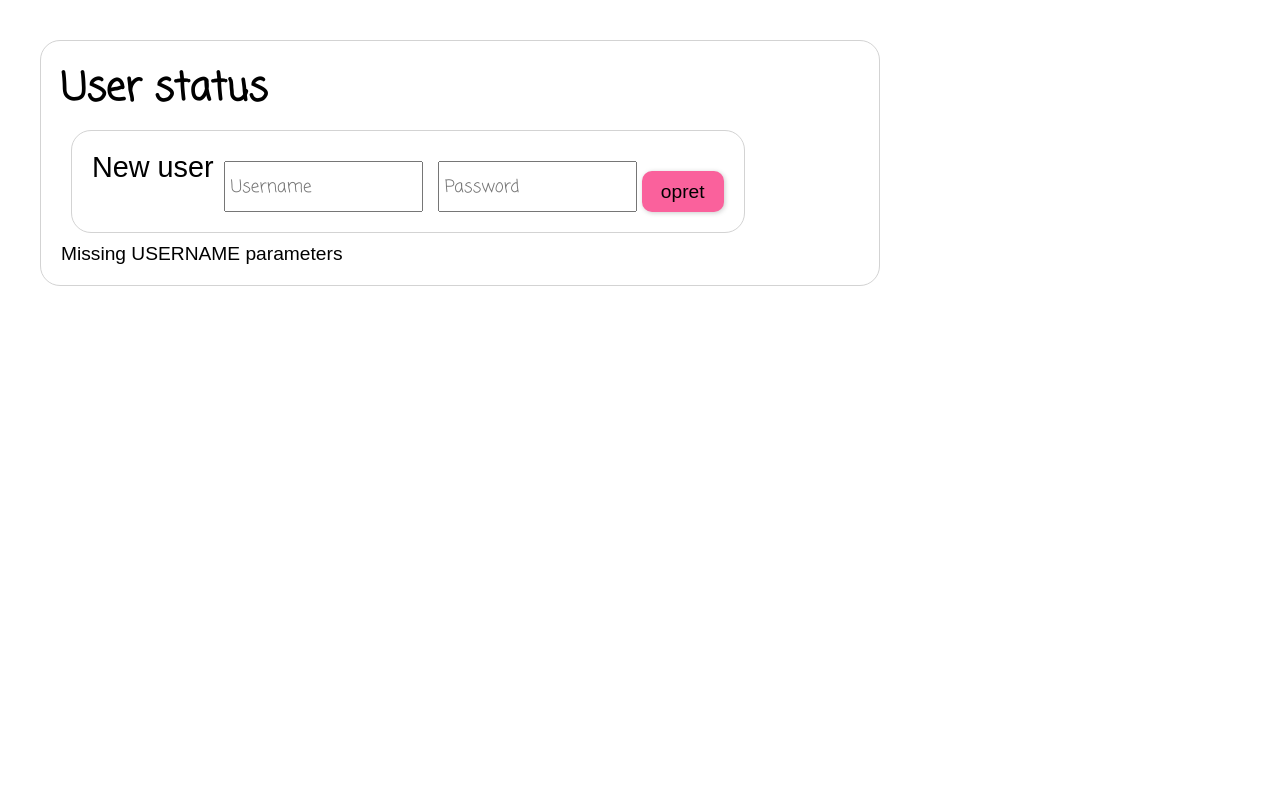
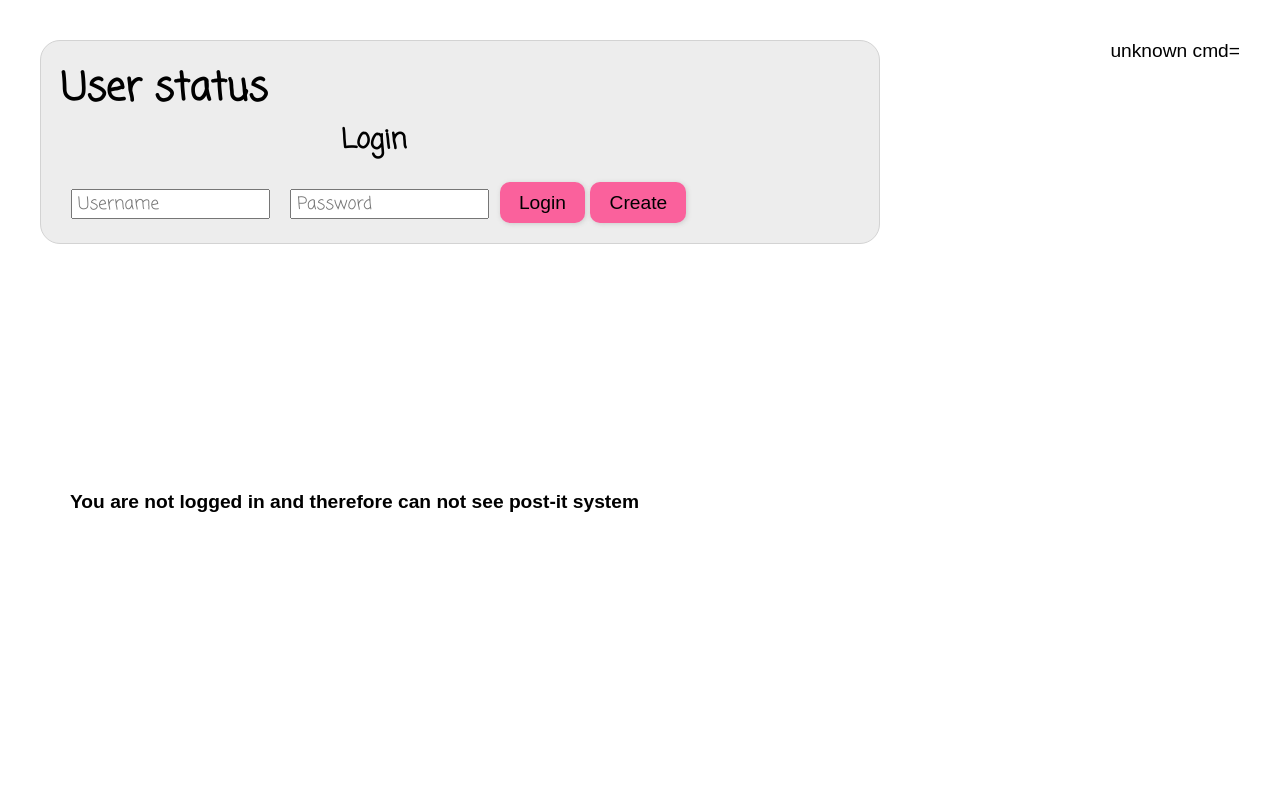
Before and after one commit to okomaro/post-it-system, a PHP site: page / in a window 1280 px wide. Run offline with PHP 8.4, Linux system fonts and the light colour scheme; some libraries are stand-ins or nearby versions.

Commit message:
switch functions system

```diff
--- a/css/style.css
+++ b/css/style.css
@@ -12,14 +12,10 @@ body {
 	font-size: 1.2em;
 	display: flex;
 	flex-wrap: wrap;
-	justify-content: flex-start;
+	justify-content: space-between;
 }
 
 .container {
-/*
-	display: flex;
-	flex-wrap: wrap;
-*/
 	padding: 20px;
 	align-self: flex-start;
 }
@@ -27,7 +23,6 @@ body {
 .user-form {
 	display: flex;
 	flex-wrap: wrap;
-	justify-content: space-between;
 	min-width: 360px;
 	border-radius: 20px;
 	border: 1px solid lightgray;
@@ -35,13 +30,15 @@ body {
 /*	background-color: #ededed;*/
 }
 
+
 .welcome-field {
 	display: flex;
 	flex-wrap: wrap;
-/*	justify-content:flex-start;*/
+	justify-content: space-between;
 	width: 70%;
 	border-radius: 20px;
 	border: 1px solid lightgray;
+	background-color: #ededed;
 	order: -1;
 }
 
@@ -54,10 +51,11 @@ body {
 	justify-content: center;
 }
 
+
 .sidebar {
 	display: flex;
 	flex-wrap: wrap;
-	width: 30%;
+	width: 24%;
 	min-width: 360px;
 	border-radius: 20px;
 	background-color: #ededed;
@@ -65,6 +63,17 @@ body {
 	order: 1;
 }
 
+.notice{
+	position: absolute;
+	top:30%;
+	left:30%;
+	border: 1px solid red;
+/*	background-color: #ededed;*/
+	color: #F50D11;
+	border-radius: 20px;
+	min-width: 360px;
+	padding: 40px;
+}
 
 .footer-tools {
 	display: flex;
@@ -80,10 +89,10 @@ body {
 }
 
 .postit {
-	width: 40vw;
-	max-width: 35vh;
-	height: 40vw;
-	max-height: 35vh;
+	width: 38vw;
+	max-width: 34vh;
+	height: 38vw;
+	max-height: 34vh;
 	margin: 10px;
 	padding: 10px;
 	border-bottom-right-radius: 150px 10px;
@@ -195,6 +204,7 @@ p {
 strong {
 /*	margin-top: 30px;*/
 	text-align: center;
+	margin-left: 30px;
 }
 .name {
 	position: absolute;
--- a/index.php
+++ b/index.php
@@ -1,4 +1,51 @@
-<?php session_start(); ?><!DOCTYPE html>
+<?php session_start();
+require_once('util.php');
+
+$cmd = $_POST['cmd'] ?? null;
+
+	switch ($cmd){
+		case 'createuser':
+			$un = filter_input(INPUT_POST, 'un') or die('Missing or illegal un parameter');
+			$pw = filter_input(INPUT_POST, 'pw') or die('Missing or illegal pw parameter');
+			if (createUser($un, $pw) > 0){
+				loginUser($un, $pw);
+			}
+			else {
+				echo '<div class="container notice"><p>Unable to create user - username already exists<p></div>';
+			}
+			break;
+		case 'login':
+//			echo 'checklogin';
+			$un = filter_input(INPUT_POST, 'un') or die('Missing or illegal un parameter');
+			$pw = filter_input(INPUT_POST, 'pw') or die('Missing or illegal pw parameter');
+			loginUser($un, $pw);
+			break;
+
+		case 'logout':
+			logoutUser();
+			break;
+
+		case 'create_postit':
+			create_postit();
+			break;
+
+		case 'delete_postit':
+			delete_postit();
+			break;
+
+		case 'choose_color':
+			choose_color();
+			break;
+
+		default:
+			// ignore
+			echo 'unknown cmd='.$cmd;
+
+	}
+
+
+
+?><!DOCTYPE html>
 <html lang="en">
 
 <head>
@@ -34,99 +81,28 @@
 
 <body>
 
+
 <div class="container welcome-field">
 
 	<h1>User status</h1>
 
+
+<form action="<?=$_SERVER['PHP_SELF']?>" method="post">
+	<div>
 <?php
-	if(!isset($_SESSION['uid'])){ ?>
-
-
-<form id="new-user" action="" method="post">
-	<div class="container user-form">
-		<legend>New user</legend>
-		<input type="text" name="un" placeholder="Username" autocomplete="off" required >
-		<input type="password" name="pw" placeholder="Password" autocomplete="off" required>
-		<button  class="submit-button" type="submit">opret</button>
+	if (isset($_SESSION['uid'])){ ?>
+		<h2>Logged in as <?=$_SESSION['uname']?></h2>
+		<button class="submit-button" type="submit" name="cmd" value="logout">Logout</button>
+<?php } else { ?>
+		<h2>Login</h2>
+		<input type="text" name="un" placeholder="Username" required>
+		<input type="password" name="pw" placeholder="Password" required>
+		<button class="submit-button" type="submit" name="cmd" value="login">Login</button>
+		<button class="submit-button" type="submit" name="cmd" value="createuser">Create</button>
+<?php } ?>
 	</div>
-	<?php
-
-	$un = filter_input(INPUT_POST, 'un') or die ('Missing USERNAME parameters');
-	$pw = filter_input(INPUT_POST, 'pw') or die ('Missing PASSWORD parameters');
-	$pwhash = password_hash($pw, PASSWORD_DEFAULT);
-
-	require_once('dbcon.php');
-
-    $sql = 'INSERT INTO users (username, pwhash) VALUES (?, ?)';
-    $stmt = $link->prepare($sql);
-    $stmt->bind_param('ss', $un, $pwhash);
-		$stmt->execute();
-
-		if($stmt->affected_rows > 0) {
-		echo 'USER '.$un.' IS CREATED'.PHP_EOL;
-		}
-
-		else {
-		echo 'Can not create user '.$un.'. It already exists. Please use another name'.PHP_EOL;
-		 }
-		?>
 </form>
 
-	<p> or </p>
-
-<form id="login" action="" method="post">
-
-	<div class="container user-form">
-		<legend>Login</legend>
-		<input type="text" name="un" placeholder="Username" required autocomplete="off">
-		<input type="password" name="pw" placeholder="Password" required autocomplete="off">
-		<button class="submit-button" type="submit">login</button>
-	</div>
-
-<?php
-	$un = filter_input(INPUT_POST, 'un') or die ('Missing USER NAME parameters');
-	$pw = filter_input(INPUT_POST, 'pw') or die ('Missing PASSWORD parameters');
-
-	require_once('dbcon.php');
-
-    $sql = 'select id, pwhash from users where username=?;';
-    $stmt = $link->prepare($sql);
-    $stmt->bind_param('s', $un);
-		$stmt->execute();
-
-		$stmt->bind_result($id, $pwhash);
-
-		while($stmt->fetch()){}
-
-			if (password_verify($pw, $pwhash)){
-
-			echo '<strong>WELCOME user '.$un.' with id:</strong>'.$id.PHP_EOL;
-			$_SESSION['uid']=$id;
-			$_SESSION['uname']=$un;
-
-			}
-
-
-			else {
-			echo 'ILLEGAL passord for USER '.$un.''.PHP_EOL;
-			}
-?>
-
-</form>
-
-
-
-<?php	}
-	else { ?>
-
-	<strong>Currently logged in as <?=$_SESSION['uname']?> with id=<?=$_SESSION['uid']?></strong>
-		<form action="logout.php" method="post">
-			<button class="second-button" type="submit">Logout</button>
-		</form>
-
-<?php	}
-
-?>
 
 
 </div> <!--		end of welcome-field	-->
@@ -141,17 +117,18 @@
 	<div class=" container sidebar">
 
 		<h2>Post-it hvad man vil</h2>
-		<div>
+
 			<form action="new_post_it.php" method="post">
 				<h3>Overskrift:</h3>
 				<input class="textfield-small" type="text" name="headertext"  placeholder="Overskrift" autocomplete="off" required><br/>
 				<h3>Huskenote:</h3>
-				<textarea class="textfield-large" type="" name="bodytext" placeholder="Hvad skal man huske?" autocomplete="off" required></textarea>
+				<textarea class="textfield-large" type="text" name="bodytext" placeholder="Hvad skal man huske?" autocomplete="off" required></textarea>
 
 				<h3>Post-it farve:</h3>
 
+
 				<?php
-		  require_once('dbcon.php');
+		  require('dbcon.php');
 		    $sql = 'select id, colorname from color';
 		    $stmt = $link->prepare($sql);
 		    $stmt->execute();
@@ -162,34 +139,46 @@
 		  ?>
 
 				<br/>
-				<button class="submit-button" name="submit" type="submit" value="submit-true"> Post it!</button>
+				<button class="submit-button" name="cmd" type="submit" value="submit-true"> Post it!</button>
 				<button class="second-button" name="reset" type="reset" value="reset">nullstil</button>
 
 			</form>
 
-		</div>
+
 	</div>
 
 
+<!--WHAT TO DO HERE?-->
 
 	<div class="container whiteboard">
+
 		<!--		good code-->
-		<?php
-		require_once('dbcon.php');
-    $sql = 'select postit.id AS pid, date(createdate), headertext, bodytext, cssclass, users.id AS uid, username, cssclass
+	<?php
+		require('dbcon.php');
+    $sql = 'select postit.id AS pid, date(createdate), headertext, bodytext, users.id AS uid, username, cssclass
 	FROM postit, users, color
 WHERE users_id = users.id AND color_id=color.id;';
 
     $stmt = $link->prepare($sql);
 		$stmt->execute();
-	$stmt->bind_result($pid, $createdate, $htext, $btext, $cssclass, $uid, $username, $cssclass);
+	$stmt->bind_result($pid, $createdate, $htext, $btext, $uid, $username, $cssclass);
 	while ($stmt->fetch()) { ?>
 
 	<div class="draggable postit <?=$cssclass?>">
 
-<form action="delete_postit.php" method="post" onsubmit="return confirm('ER DU SIKKER? vil du slette post-it?')">
-	<button type="submit" name="pid" value="<?=$pid?>"><i class="far fa-trash-alt fa-fa-lg" ></i></button>
-</form>
+<?php if($_SESSION['uid']==$uid) { ?>
+
+	<form action="<?=$_SERVER['PHP_SELF']?>" method="post" onsubmit="return confirm('ER DU SIKKER? vil du slette post-it?')">
+
+	<input type="hidden" name="pid" value="<?=$pid?>">
+
+	<button type="submit" name="cmd" value="delete_postit"><i class="far fa-trash-alt fa-fa-lg" ></i></button>
+
+	</form>
+
+	<?php }
+
+	?>
 
 		<h2><?=$htext?></h2>
 		<p><?=$btext?></p>
@@ -198,6 +187,7 @@ WHERE users_id = users.id AND color_id=color.id;';
 	</div>
 
 <?php } ?>
+
 
 <!--		end of good code-->
 
--- /dev/null
+++ b/util.php
@@ -0,0 +1,86 @@
+<?php
+
+function createUser($un, $pw){
+	$pwhash = password_hash($pw, PASSWORD_DEFAULT);
+	require('dbcon.php');
+
+	$sql = 'INSERT INTO users (username, pwhash) VALUES (?, ?)';
+	$stmt = $link->prepare($sql);
+	$stmt->bind_param('ss', $un, $pwhash);
+	$stmt->execute();
+
+	return $stmt->affected_rows;
+}
+
+
+function loginUser($un, $pw){
+	require('dbcon.php');
+
+	$sql = 'SELECT id, pwhash FROM users WHERE username=?';
+	$stmt = $link->prepare($sql);
+	$stmt->bind_param('s', $un);
+	$stmt->execute();
+	$stmt->bind_result($id, $pwhash);
+
+	while ($stmt->fetch()){	}
+
+	$loginValid = password_verify($pw,$pwhash);
+	if ($loginValid){
+		$_SESSION['uid'] = $id;
+		$_SESSION['uname'] = $un;
+	}
+	return $loginValid;
+}
+
+
+function logoutUser(){
+	$_SESSION = array();
+	if (ini_get("session.use_cookies")) {
+		$params = session_get_cookie_params();
+		setcookie(session_name(), '', time() - 42000,
+			$params["path"], $params["domain"],
+			$params["secure"], $params["httponly"]
+		);
+	}
+	session_destroy();
+}
+
+
+function create_postit(){
+	require_once('dbcon.php');
+    $sql = 'select postit.id AS pid, date(createdate), headertext, bodytext, cssclass, users.id AS uid, username, cssclass
+	FROM postit, users, color
+WHERE users_id = users.id AND color_id=color.id;';
+
+    $stmt = $link->prepare($sql);
+	$stmt->execute();
+	$stmt->bind_result($pid, $createdate, $htext, $btext, $cssclass, $uid, $username, $cssclass);
+	while ($stmt->fetch());
+}
+
+
+function delete_postit(){
+
+		$postitid = filter_input(INPUT_POST,'pid', FILTER_VALIDATE_INT) or die('MiSSing something');
+		$userid = $_SESSION['uid'];
+
+		require_once('dbcon.php');
+
+		$sql = 'delete from postit where id=? and users_id=?';
+	  	$stmt = $link->prepare($sql);
+    	$stmt->bind_param('ii', $postitid, $userid);
+		$stmt->execute();
+
+	}
+
+
+function choose_color(){
+	require_once('dbcon.php');
+		    $sql = 'select id, colorname from color';
+		    $stmt = $link->prepare($sql);
+		    $stmt->execute();
+		    $stmt->bind_result($colorid, $colorname);
+		    while($stmt->fetch()){
+					echo '<input type="radio" name="colorid" value="'.$colorid.'">'.$colorname.PHP_EOL;
+		    }
+}
```
Also changed, not shown: extras/login-logout.php (added, +94 -0 lines), extras/to_work_on_it.php (added, +14 -0 lines).
